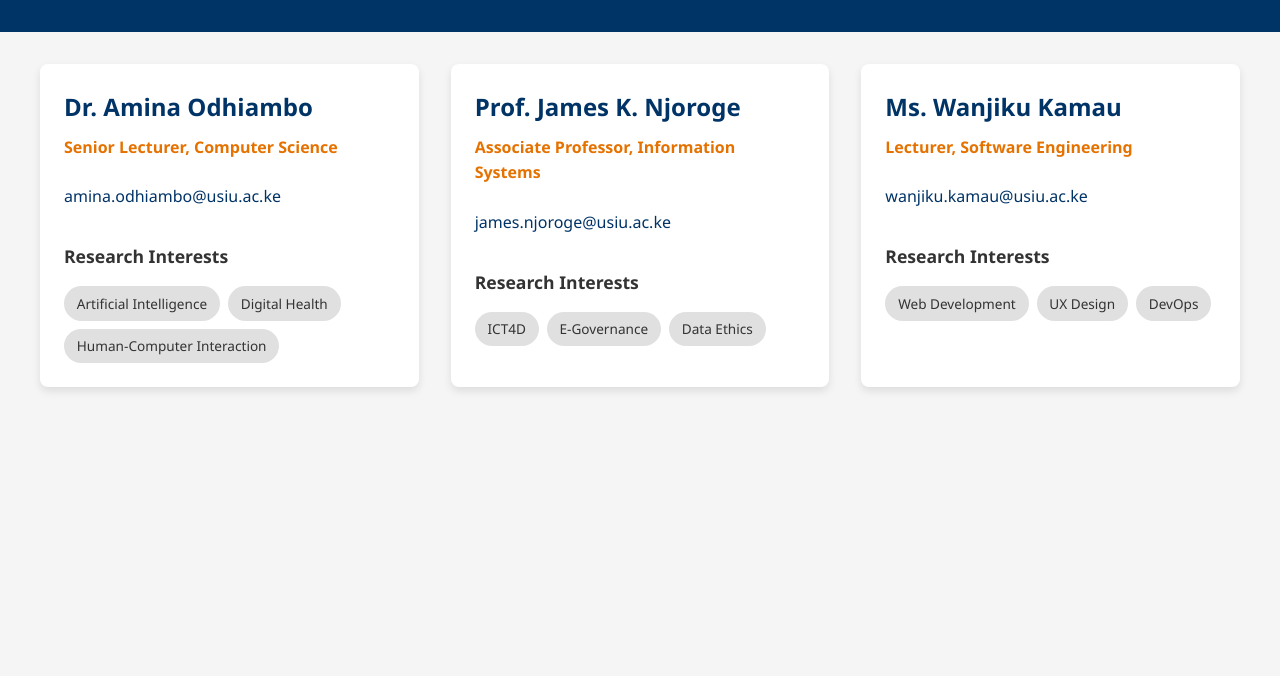
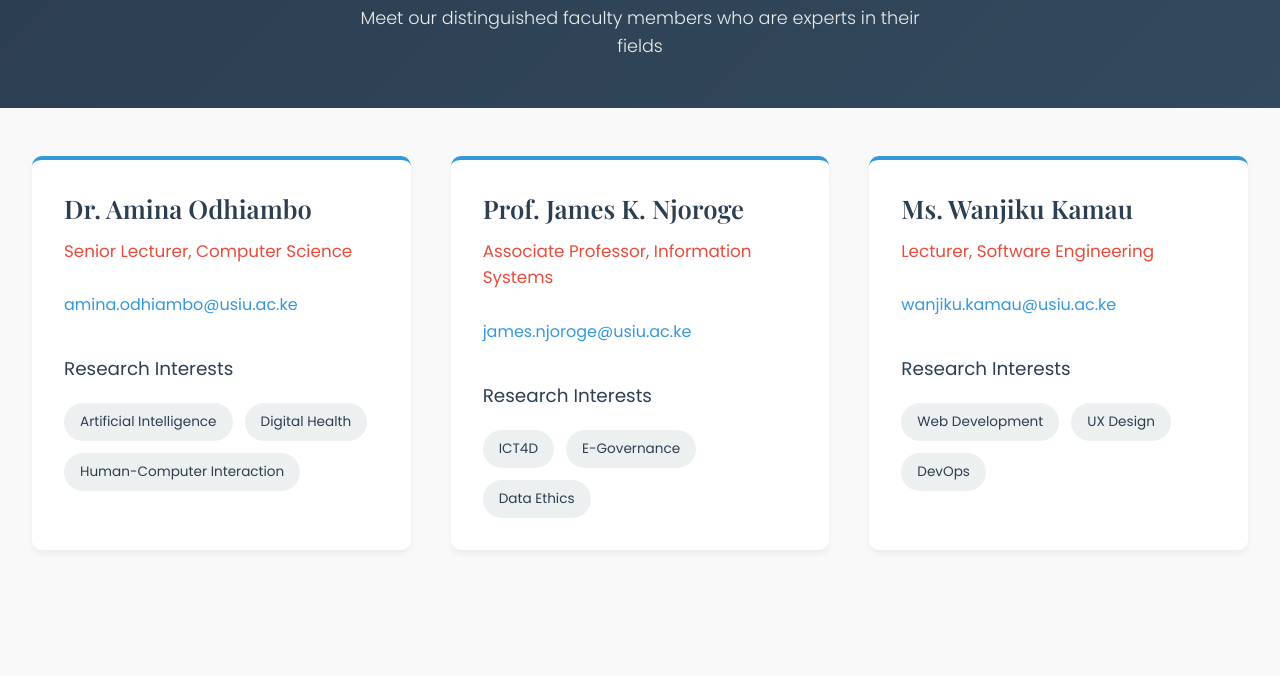
Before and after one commit to Yvonne-Mathenge/End-sem-, a plain HTML site: page index.html in a window 1280 px wide. Shown: the part 124-800 px from the top of the page. Drawn offline with nearby package versions, Linux system fonts and the light colour scheme.

Commit message:
Update style.css

```diff
--- a/style.css
+++ b/style.css
@@ -1,94 +1,107 @@
-/* Base Styles */
+/* Base Styles with New Color Scheme and Fonts */
 :root {
-    --primary-color: #003366; /* USIU brand blue */
-    --secondary-color: #E57200; /* USIU brand orange */
-    --light-gray: #f5f5f5;
-    --medium-gray: #e0e0e0;
-    --dark-gray: #333;
-    --white: #ffffff;
-    --card-shadow: 0 4px 8px rgba(0, 0, 0, 0.1);
-    --transition: all 0.3s ease;
+    --primary-color: #2C3E50; /* Deep navy blue */
+    --secondary-color: #E74C3C; /* Vibrant red */
+    --accent-color: #3498DB; /* Bright blue */
+    --light-bg: #F9F9F9; /* Off-white background */
+    --card-bg: #FFFFFF; /* Pure white cards */
+    --text-color: #333333; /* Dark gray text */
+    --light-text: #7F8C8D; /* Light gray text */
+    --tag-color: #ECF0F1; /* Light gray tags */
+    --tag-text: #2C3E50; /* Dark text on tags */
+    --card-shadow: 0 4px 6px rgba(0, 0, 0, 0.05);
+    --transition: all 0.25s ease;
 }
 
 body {
-    font-family: 'Segoe UI', Tahoma, Geneva, Verdana, sans-serif;
+    font-family: 'Poppins', sans-serif;
     line-height: 1.6;
-    color: var(--dark-gray);
-    background-color: var(--light-gray);
+    color: var(--text-color);
+    background-color: var(--light-bg);
     margin: 0;
     padding: 0;
 }
 
 /* Header Styles */
 .page-header {
-    background-color: var(--primary-color);
-    color: var(--white);
-    padding: 2rem;
+    background: linear-gradient(135deg, var(--primary-color), #34495E);
+    color: white;
+    padding: 3rem 2rem;
     text-align: center;
-    margin-bottom: 2rem;
+    margin-bottom: 3rem;
 }
 
 .page-header h1 {
     margin: 0;
-    font-size: 2.2rem;
+    font-family: 'Playfair Display', serif;
+    font-size: 2.5rem;
+    font-weight: 700;
+    letter-spacing: 0.5px;
 }
 
 .page-header p {
-    margin: 0.5rem 0 0;
+    margin: 1rem auto 0;
     font-size: 1.1rem;
     opacity: 0.9;
+    max-width: 600px;
+    font-weight: 300;
 }
 
 /* Main Content Layout */
 .faculty-container {
     display: grid;
-    grid-template-columns: repeat(auto-fill, minmax(300px, 1fr));
-    gap: 2rem;
+    grid-template-columns: repeat(auto-fill, minmax(320px, 1fr));
+    gap: 2.5rem;
     padding: 0 2rem;
-    max-width: 1200px;
-    margin: 0 auto;
+    max-width: 1300px;
+    margin: 0 auto 4rem;
 }
 
 /* Faculty Card Styles */
 .faculty-card {
-    background: var(--white);
-    border-radius: 8px;
+    background: var(--card-bg);
+    border-radius: 10px;
     box-shadow: var(--card-shadow);
-    padding: 1.5rem;
+    padding: 2rem;
     transition: var(--transition);
     display: flex;
     flex-direction: column;
+    border-top: 4px solid var(--accent-color);
 }
 
 .faculty-card:hover {
-    transform: translateY(-5px);
-    box-shadow: 0 6px 12px rgba(0, 0, 0, 0.15);
-    background-color: #f9f9f9;
+    transform: translateY(-8px);
+    box-shadow: 0 10px 20px rgba(0, 0, 0, 0.1);
 }
 
 .faculty-info {
-    margin-bottom: 1.5rem;
+    margin-bottom: 1.75rem;
 }
 
 .faculty-name {
     color: var(--primary-color);
-    margin: 0 0 0.5rem;
-    font-size: 1.5rem;
+    margin: 0 0 0.75rem;
+    font-family: 'Playfair Display', serif;
+    font-size: 1.6rem;
+    font-weight: 600;
+    line-height: 1.3;
 }
 
 .faculty-title {
     color: var(--secondary-color);
-    margin: 0 0 1rem;
-    font-weight: 600;
+    margin: 0 0 1.25rem;
+    font-weight: 500;
+    font-size: 1.05rem;
 }
 
 .faculty-email {
     display: inline-block;
-    color: var(--primary-color);
+    color: var(--accent-color);
     text-decoration: none;
     font-weight: 500;
     margin: 0.5rem 0;
     word-break: break-all;
+    transition: var(--transition);
 }
 
 .faculty-email:hover {
@@ -98,9 +111,10 @@ body {
 
 /* Research Interests Styles */
 .research-interests h3 {
-    margin: 0 0 1rem;
-    font-size: 1.1rem;
-    color: var(--dark-gray);
+    margin: 0 0 1.25rem;
+    font-size: 1.15rem;
+    color: var(--primary-color);
+    font-weight: 500;
 }
 
 .interest-tags {
@@ -109,44 +123,71 @@ body {
     margin: 0;
     display: flex;
     flex-wrap: wrap;
-    gap: 0.5rem;
+    gap: 0.75rem;
 }
 
 .interest-tags li {
-    background-color: var(--medium-gray);
-    color: var(--dark-gray);
-    padding: 0.4rem 0.8rem;
+    background-color: var(--tag-color);
+    color: var(--tag-text);
+    padding: 0.5rem 1rem;
     border-radius: 20px;
     font-size: 0.85rem;
     font-weight: 500;
+    transition: var(--transition);
+}
+
+.interest-tags li:hover {
+    background-color: var(--accent-color);
+    color: white;
 }
 
 /* Responsive Adjustments */
-@media (max-width: 768px) {
+@media (max-width: 900px) {
     .faculty-container {
-        grid-template-columns: 1fr;
-        padding: 0 1rem;
+        grid-template-columns: repeat(auto-fill, minmax(280px, 1fr));
+        gap: 2rem;
+    }
+
+    .page-header {
+        padding: 2.5rem 1.5rem;
     }
 
     .page-header h1 {
-        font-size: 1.8rem;
+        font-size: 2.2rem;
+    }
+}
+
+@media (max-width: 600px) {
+    .faculty-container {
+        grid-template-columns: 1fr;
+        padding: 0 1.5rem;
+        gap: 1.75rem;
+    }
+
+    .page-header {
+        padding: 2rem 1rem;
+    margin-bottom: 2rem;
+    }
+
+    .page-header h1 {
+        font-size: 1.9rem;
     }
 
     .page-header p {
         font-size: 1rem;
     }
+
+    .faculty-card {
+        padding: 1.75rem;
+    }
 }
 
-@media (max-width: 480px) {
-    .page-header {
-        padding: 1.5rem 1rem;
+@media (max-width: 400px) {
+    .faculty-name {
+        font-size: 1.4rem;
     }
 
-    .faculty-card {
-        padding: 1.2rem;
-    }
-
-    .faculty-name {
-        font-size: 1.3rem;
+    .faculty-title {
+        font-size: 1rem;
     }
 }
```
